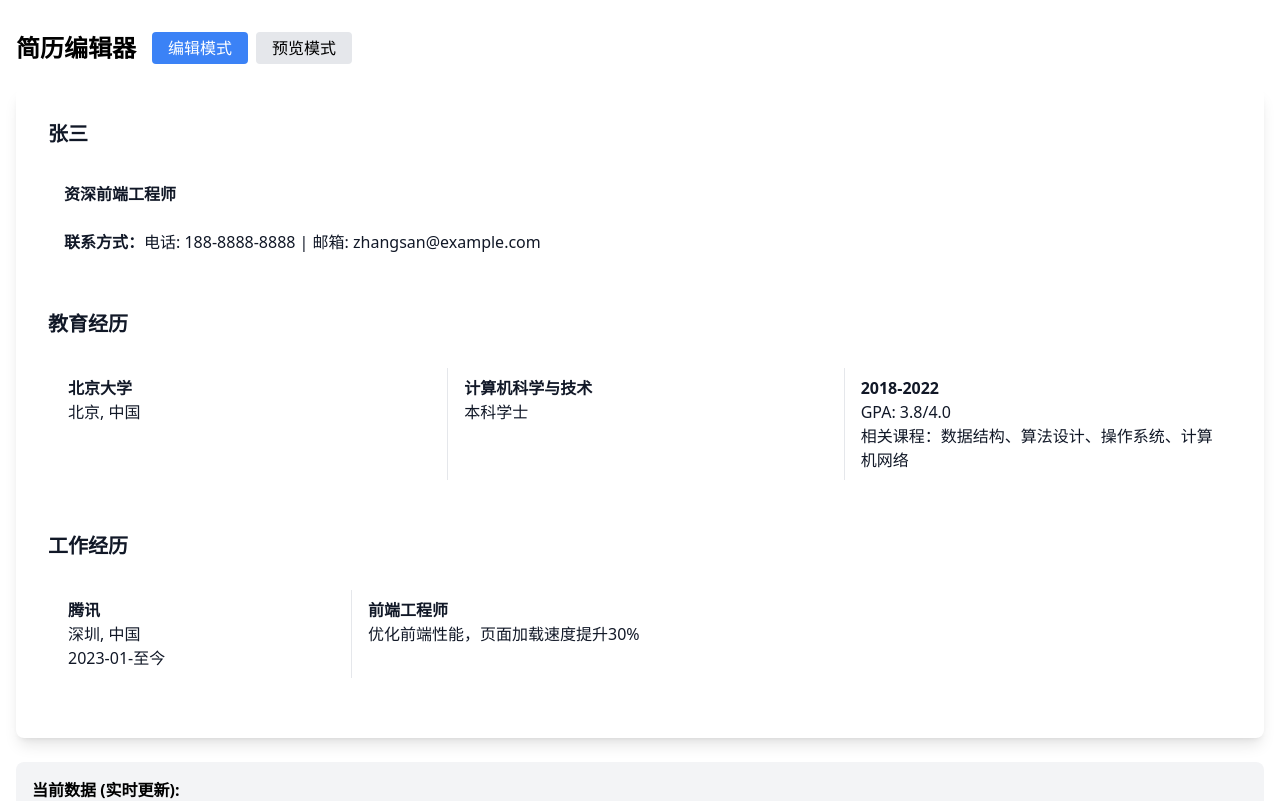
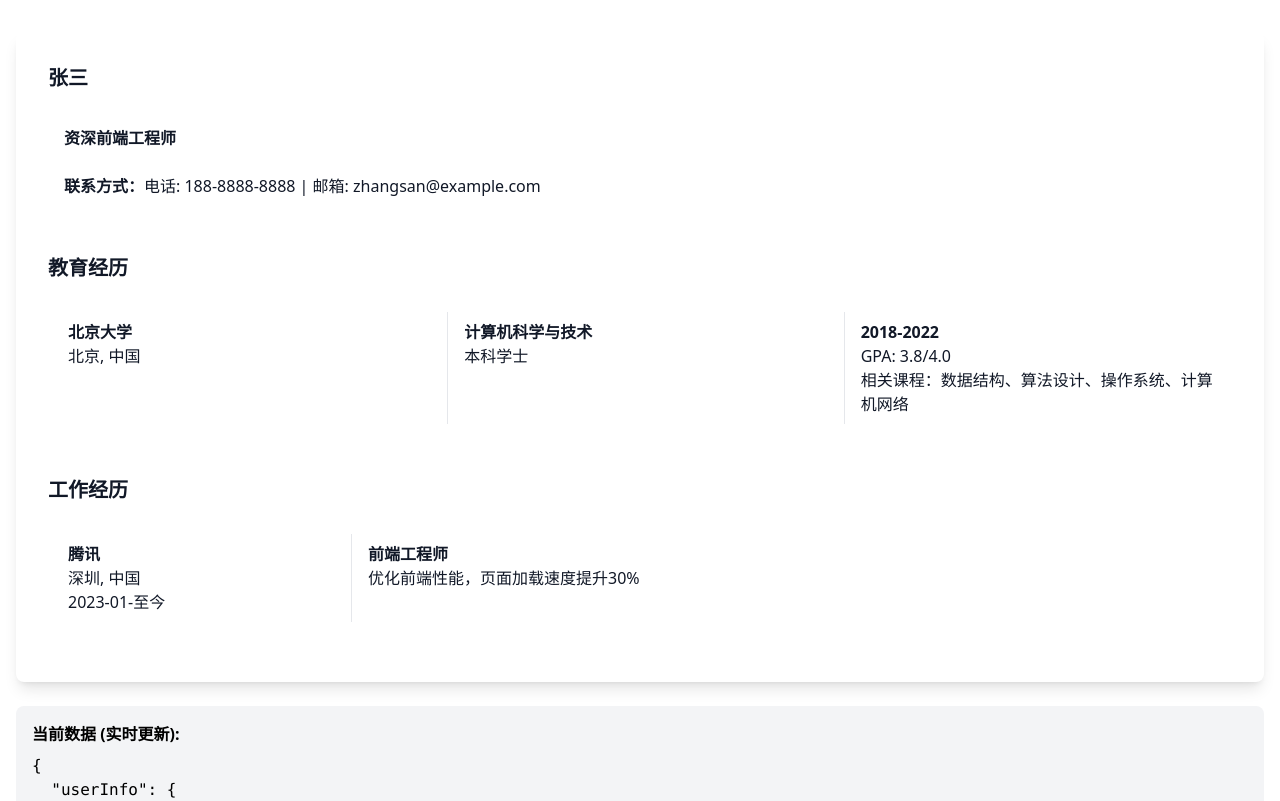
Before and after one commit to anonymity12/notion-style-resume, a Next.js app: page /block-container-test in a window 1280 px wide. Shown: the top 801 px of the page. Built offline with nearby package versions, Linux system fonts and the light colour scheme.

Commit message:
dont show preview mode anymore

```diff
--- a/src/app/block-container-test/page.jsx
+++ b/src/app/block-container-test/page.jsx
@@ -163,37 +163,13 @@ export default function BlockContainerTest() {
 
   return (
     <div className="container mx-auto py-8 px-4">
-      <div className="mb-6 flex gap-4">
-        <h1 className="text-2xl font-bold">简历编辑器</h1>
-        <div className="flex gap-2">
-          <button
-            className={`px-4 py-1 rounded ${viewMode === 'edit' ? 'bg-blue-500 text-white' : 'bg-gray-200'}`}
-            onClick={() => setViewMode('edit')}
-          >
-            编辑模式
-          </button>
-          <button
-            className={`px-4 py-1 rounded ${viewMode === 'preview' ? 'bg-blue-500 text-white' : 'bg-gray-200'}`}
-            onClick={() => setViewMode('preview')}
-          >
-            预览模式
-          </button>
-        </div>
-      </div>
-
-      {viewMode === 'edit' ? (
-        <div className="bg-white p-6 rounded-lg shadow-lg">
+      <div className="bg-white p-6 rounded-lg shadow-lg">
           <BlockContainer
             blocks={templateBlocks}
             onBlocksChange={handleBlocksChange}
             onTextChange={handleTextChange}
           />
         </div>
-      ) : (
-        <div className="bg-white p-6 rounded-lg shadow-lg">
-          <TemplateBlockRenderer blocks={templateBlocks} />
-        </div>
-      )}
 
       <div className="mt-6 p-4 bg-gray-100 rounded-lg">
         <h3 className="font-bold mb-2">当前数据 (实时更新):</h3>
```
